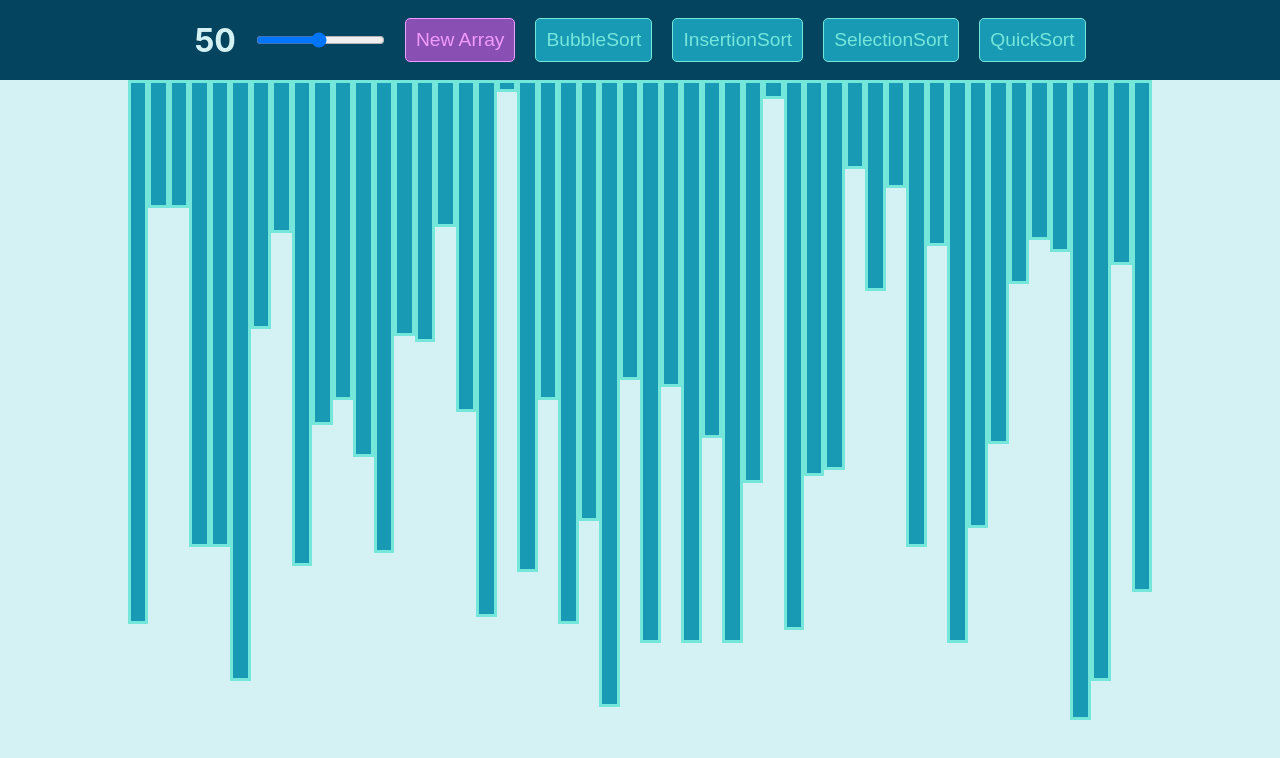
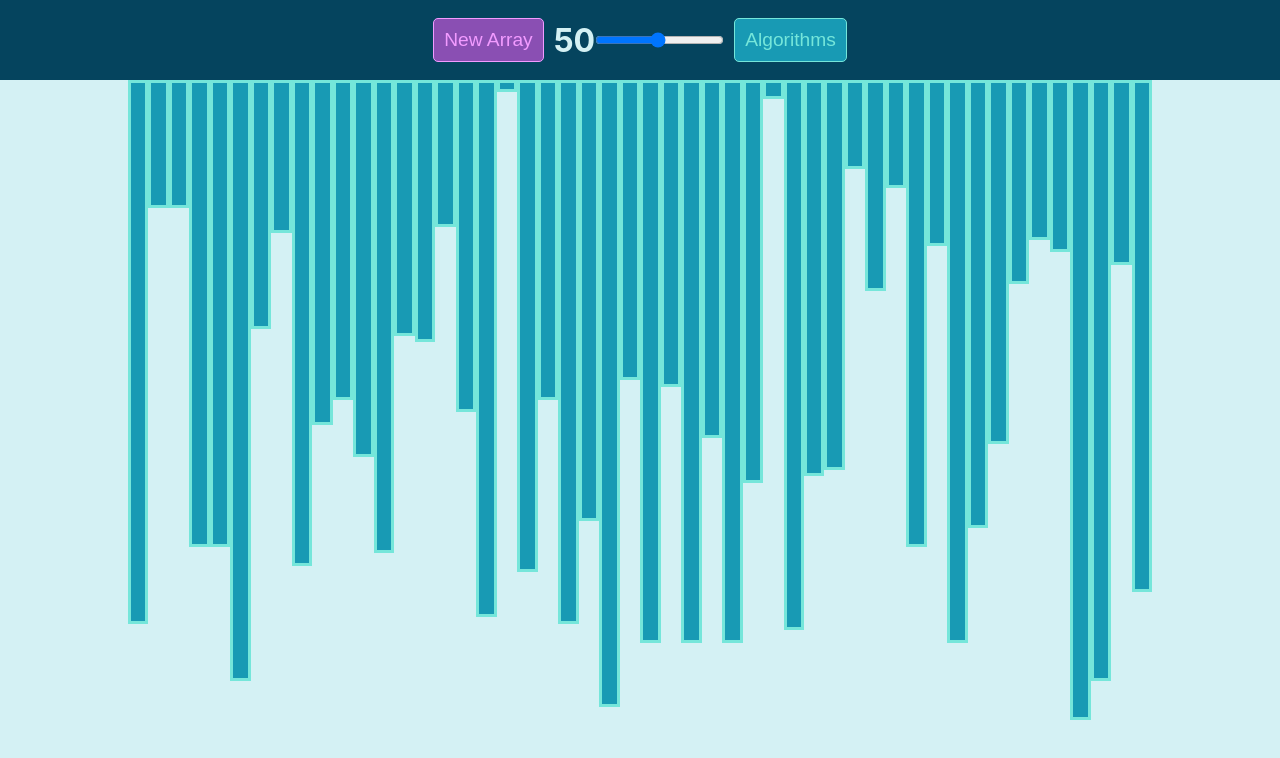
Before and after one commit to creatorckim/sorting-viz, a React (Create React App) app: page / in a window 1280 px wide. Shown: the top 758 px of the page. Built offline with nearby package versions, Linux system fonts and the light colour scheme.

Commit message:
added bugs to readme, changed sort btns to dropdown

```diff
--- a/src/Visualizer/Visualizer.css
+++ b/src/Visualizer/Visualizer.css
@@ -8,15 +8,15 @@
 
 header {
     height: 10%;
+    width: 100%;
     display: flex;
     align-items: center;
     justify-content: center;
     background: #05445E;
 }
-header > h1, header > input, header > button {
+/* header > h1, header > input, header > button {
     margin: 10px;
-    /* padding: 10px; */
-}
+} */
 
 h1 {
     color: #D4F1F4;
@@ -24,14 +24,14 @@ h1 {
     font-size: 2em;
 }
 
-input {
-    color: black;
-}
-
 #arraybtn {
     background-color: #8A4FB3;
     color: #F29BFF;
     border: 1px solid #F29BFF;
+    font-size: 1.2em;
+    padding: 10px;
+    border-radius: 5px;
+    margin-right: 10px;
 }
 
 #arraybtn:active {
@@ -40,20 +40,13 @@ input {
     border: 1px solid #8A4FB3;
 }
 
-button {
+/* button {
     padding: 10px;
     background-color: #189AB4;
     color: #75E6DA;
     font-size: 1.2em;
-    border: 1px solid #75E6DA;
     border-radius: 5px;
-}
-
-button:active {
-    border: none;
-    background-color: #05445E;
-    color: #D4F1F4;
-}
+} */
 
 .array-container {
     display: flex;
@@ -72,3 +65,53 @@ button:active {
     display: block;
 
 }
+
+.dropbtn {
+    padding: 10px;
+    background-color: #189AB4;
+    font-size: 1.2em;
+    border: 1px solid #75E6DA;
+    color: #75E6DA;
+    border-radius: 5px;
+    cursor: pointer;
+    margin-left: 10px;
+}
+
+.dropbtn:hover {
+    background: #05445E;
+}
+
+.dropdown {
+    position: relative;
+    display: inline-block;
+}
+
+.dropdown-content {
+    display: none;
+    position: absolute;
+    background-color: #05445E;
+    box-shadow: 0px 8px 16px 0px rgba(0,0,0,0.2);
+    z-index: 1;
+}
+
+.dropdown:hover .dropdown-content {
+    display: block;
+}
+
+.algobtns {
+    background-color: #75E6DA;
+    border: none;
+    color: #05445E;
+    width: 100%;
+    padding: 10px;
+}
+
+.algobtns:hover {
+    background-color: #05445E;
+    color: #75E6DA;
+}
+
+.algobtns:active {
+    background-color: #F29BFF;
+    color: #8A4FB3;
+}
--- a/src/Visualizer/Visualizer.jsx
+++ b/src/Visualizer/Visualizer.jsx
@@ -79,14 +79,20 @@ const Visualizer = () => {
     return (
         <div id='parent-container'>
             <header className='header'>
+                <button id='arraybtn' onClick={() => {randomizeArray()}}>New Array</button>
                 <h1>{numberOfBars}</h1>
                 <input type= 'range' min= '3' max= '100' value= {numberOfBars} onChange= {(evt) => {valueChange(evt)}}/>
-                <button id='arraybtn' onClick={() => {randomizeArray()}}>New Array</button>
-                <button onClick={() => {updateSortedArray("BubbleSort")}}>BubbleSort</button>
-                <button onClick={() => {updateSortedArray("InsertionSort")}}>InsertionSort</button>
-                <button onClick={() => {updateSortedArray("SelectionSort")}}>SelectionSort</button>
-                <button onClick={() => {updateSortedArray("QuickSort")}}>QuickSort</button>
-                {/* <button onClick={() => {updateSortedArray("MergeSort")}}>MergeSort</button> */}
+                <div class="dropdown">
+                    <button class="dropbtn">Algorithms</button>
+                    <div class="dropdown-content">
+                        <button className='algobtns' onClick={() => {updateSortedArray("BubbleSort")}}>BubbleSort</button>
+                        <button className='algobtns' onClick={() => {updateSortedArray("InsertionSort")}}>InsertionSort</button>
+                        <button className='algobtns' onClick={() => {updateSortedArray("SelectionSort")}}>SelectionSort</button>
+                        <button className='algobtns' onClick={() => {updateSortedArray("QuickSort")}}>QuickSort</button>
+                        {/* <button className='algobtns' onClick={() => {updateSortedArray("MergeSort")}}>MergeSort</button> */}
+
+                    </div>
+                </div>
             </header>
             <div className='array-container'>
                 {randomArray.map((value, idx) => (
```
Also changed, not shown: 1 other file (tests, documents, lock files or other folders).
